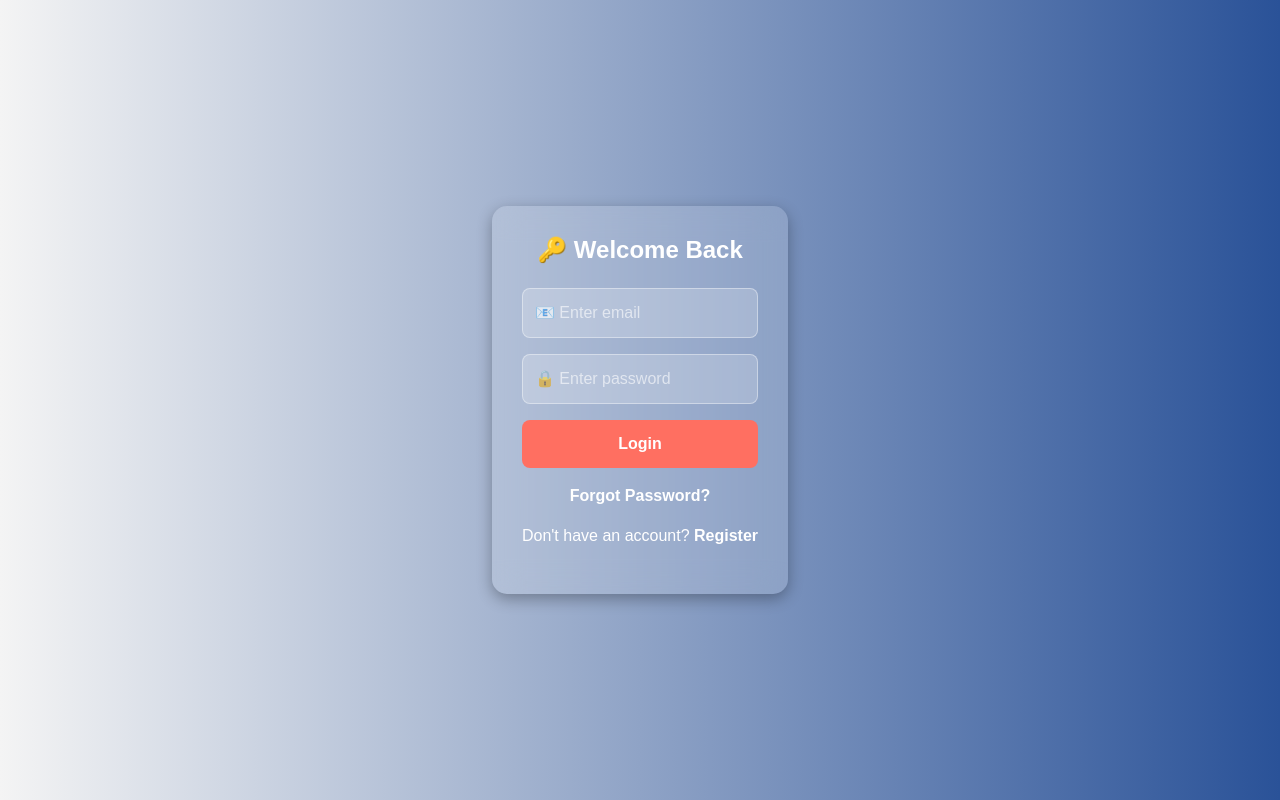
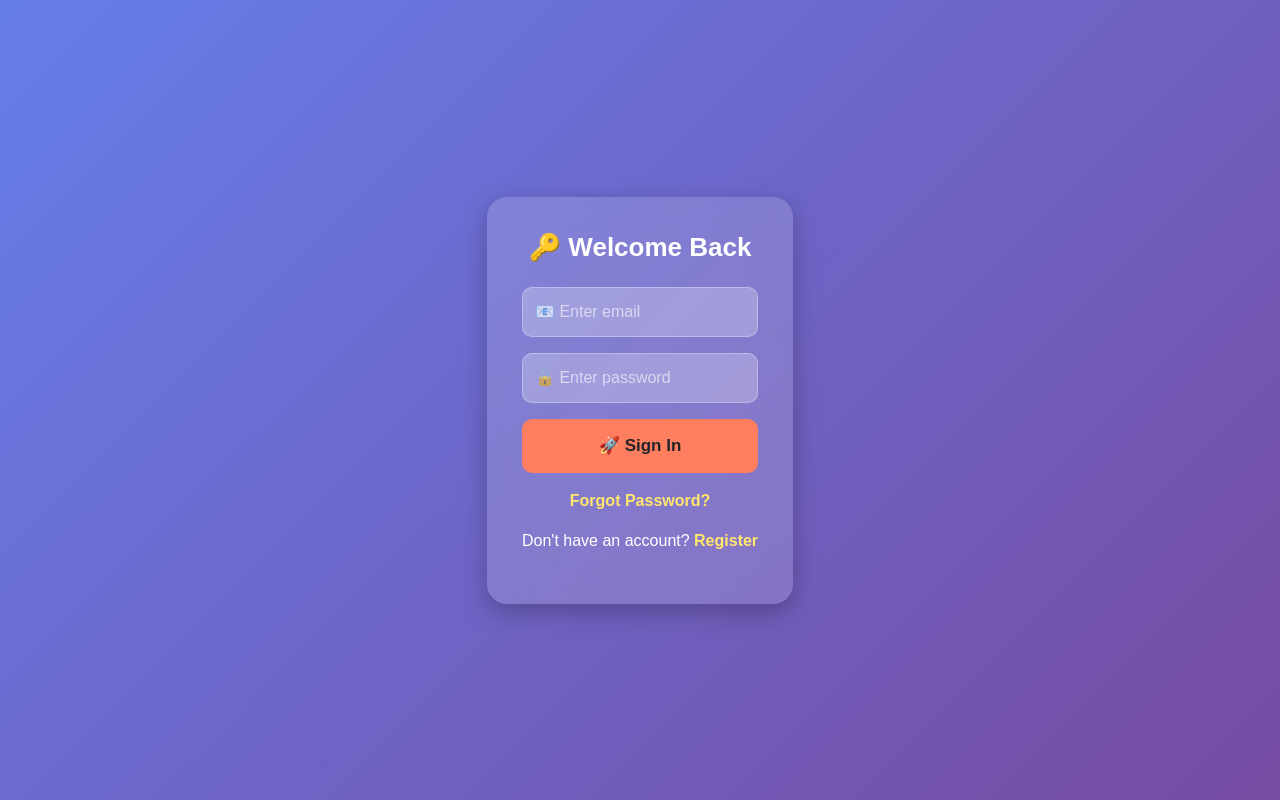
Before and after one commit to praween-imalsha/frontend-ecommerce, a plain HTML site: page index.html in a window 1280 px wide. Drawn offline with nearby package versions, Linux system fonts and the light colour scheme; some packages are replaced by stand-ins of ours; a script that the page names is missing.

Commit message:
update login

```diff
--- a/css/login.css
+++ b/css/login.css
@@ -1,35 +1,49 @@
 body {
-    background: linear-gradient(to right, #f4f4f4, #2a5298);
+    background: linear-gradient(135deg, #667eea, #764ba2);
     display: flex;
     justify-content: center;
     align-items: center;
     height: 100vh;
     margin: 0;
     font-family: 'Poppins', sans-serif;
+    overflow: hidden;
 }
 
 .login-container {
-    max-width: 400px;
-    padding: 30px;
+    max-width: 420px;
+    padding: 35px;
     background: rgba(255, 255, 255, 0.15);
-    backdrop-filter: blur(15px);
-    border-radius: 15px;
-    box-shadow: 0 5px 15px rgba(0, 0, 0, 0.3);
-    color: white;
+    backdrop-filter: blur(18px);
+    border-radius: 20px;
+    box-shadow: 0 8px 25px rgba(0, 0, 0, 0.25);
+    color: #ffffff;
     text-align: center;
+    animation: pop-in 0.6s ease-out;
+}
+
+@keyframes pop-in {
+    0% {
+        transform: scale(0.95);
+        opacity: 0;
+    }
+    100% {
+        transform: scale(1);
+        opacity: 1;
+    }
 }
 
 h3 {
-    font-size: 24px;
-    font-weight: 600;
+    font-size: 26px;
+    font-weight: 700;
+    margin-bottom: 20px;
 }
 
 .form-control {
-    background: rgba(255, 255, 255, 0.2);
-    border: 1px solid rgba(255, 255, 255, 0.4);
+    background: rgba(255, 255, 255, 0.25);
+    border: 1px solid rgba(255, 255, 255, 0.3);
     color: white;
     padding: 12px;
-    border-radius: 8px;
+    border-radius: 10px;
     transition: all 0.3s ease;
 }
 
@@ -41,32 +55,34 @@ h3 {
     background: rgba(255, 255, 255, 0.4);
     color: black;
     border-color: white;
-    box-shadow: 0 0 10px rgba(255, 255, 255, 0.4);
+    box-shadow: 0 0 12px rgba(255, 255, 255, 0.5);
 }
 
-.btn-primary {
-    background: #ff6f61;
+.btn-glow {
+    background: #ff7e5f;
     border: none;
-    padding: 12px;
-    font-size: 16px;
+    padding: 14px;
+    font-size: 17px;
     font-weight: 600;
-    border-radius: 8px;
-    transition: 0.3s ease-in-out;
+    border-radius: 10px;
+    transition: all 0.3s ease-in-out;
+    box-shadow: 0 0 0 rgba(255, 126, 95, 0.5);
 }
 
-.btn-primary:hover {
-    background: #e65c50;
-    box-shadow: 0 4px 10px rgba(255, 110, 97, 0.4);
+.btn-glow:hover {
+    background: #feb47b;
+    box-shadow: 0 0 15px rgba(255, 126, 95, 0.7);
+    transform: scale(1.03);
 }
 
 a {
-    color: #ffde59;
+    color: #ffe66d;
     text-decoration: none;
-    font-weight: 500;
+    font-weight: 600;
     transition: color 0.3s ease-in-out;
 }
 
 a:hover {
-    color: #ffcc00;
+    color: #fff176;
     text-decoration: underline;
 }
--- a/index.html
+++ b/index.html
@@ -10,7 +10,7 @@
 </head>
 <body>
 
-<div class="login-container">
+<div class="login-container animate__animated animate__fadeInDown">
     <h3 class="mb-4">🔑 Welcome Back</h3>
     <form id="login-form">
         <div class="mb-3">
@@ -19,16 +19,19 @@
         <div class="mb-3">
             <input type="password" class="form-control" id="login-password" placeholder="🔒 Enter password" required>
         </div>
-        <button type="submit" class="btn btn-primary w-100">Login</button>
+        <button type="submit" class="btn btn-glow w-100">🚀 Sign In</button>
     </form>
     <p class="mt-3">
-        <a href="passwordForget.html" class="text-white fw-bold">Forgot Password?</a>
+        <a href="passwordForget.html">Forgot Password?</a>
     </p>
     <p class="mt-2">
-        Don't have an account? <a href="register.html" class="text-white fw-bold">Register</a>
+        Don't have an account? <a href="register.html">Register</a>
     </p>
 </div>
+
+<!-- jQuery + Animate.css -->
 <script src="js/jquery-3.7.1.min.js"></script>
+<link rel="stylesheet" href="https://cdnjs.cloudflare.com/ajax/libs/animate.css/4.1.1/animate.min.css"/>
 <script src="js/login.js"></script>
 </body>
 </html>
```
